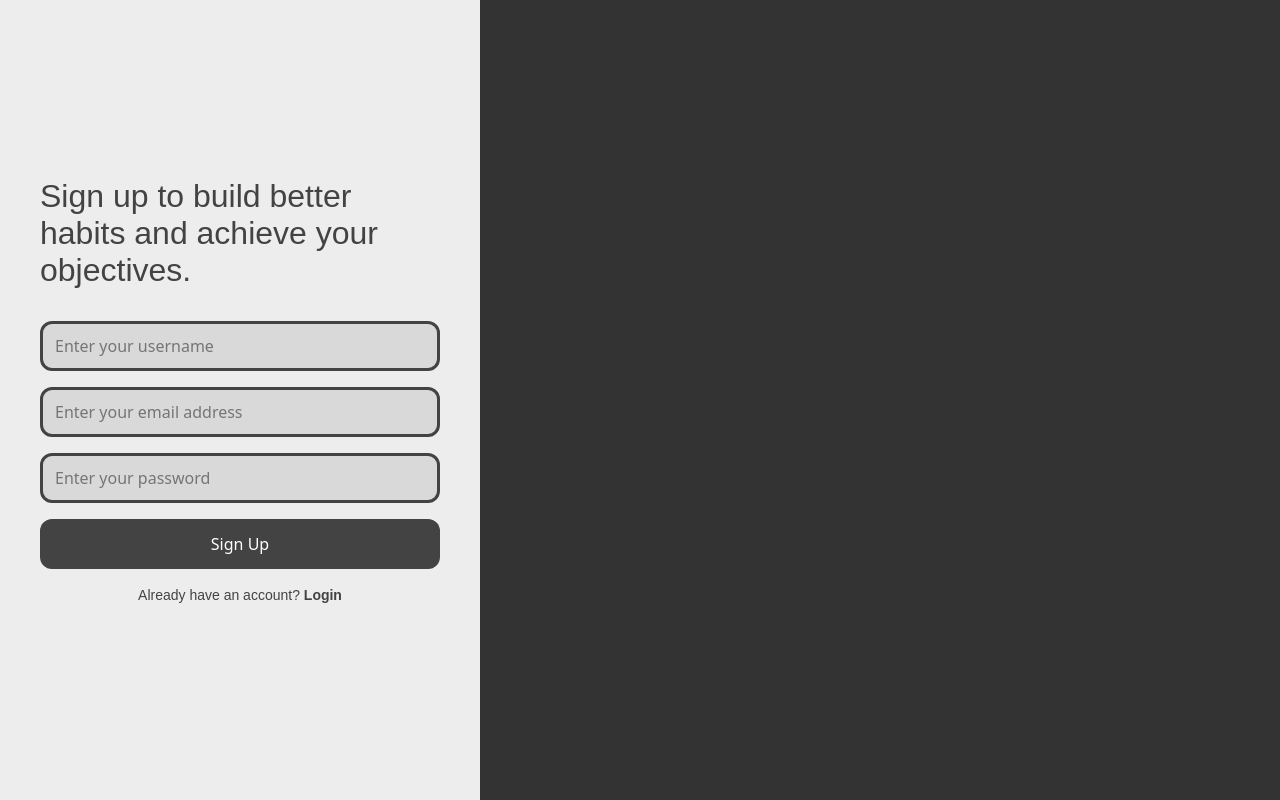
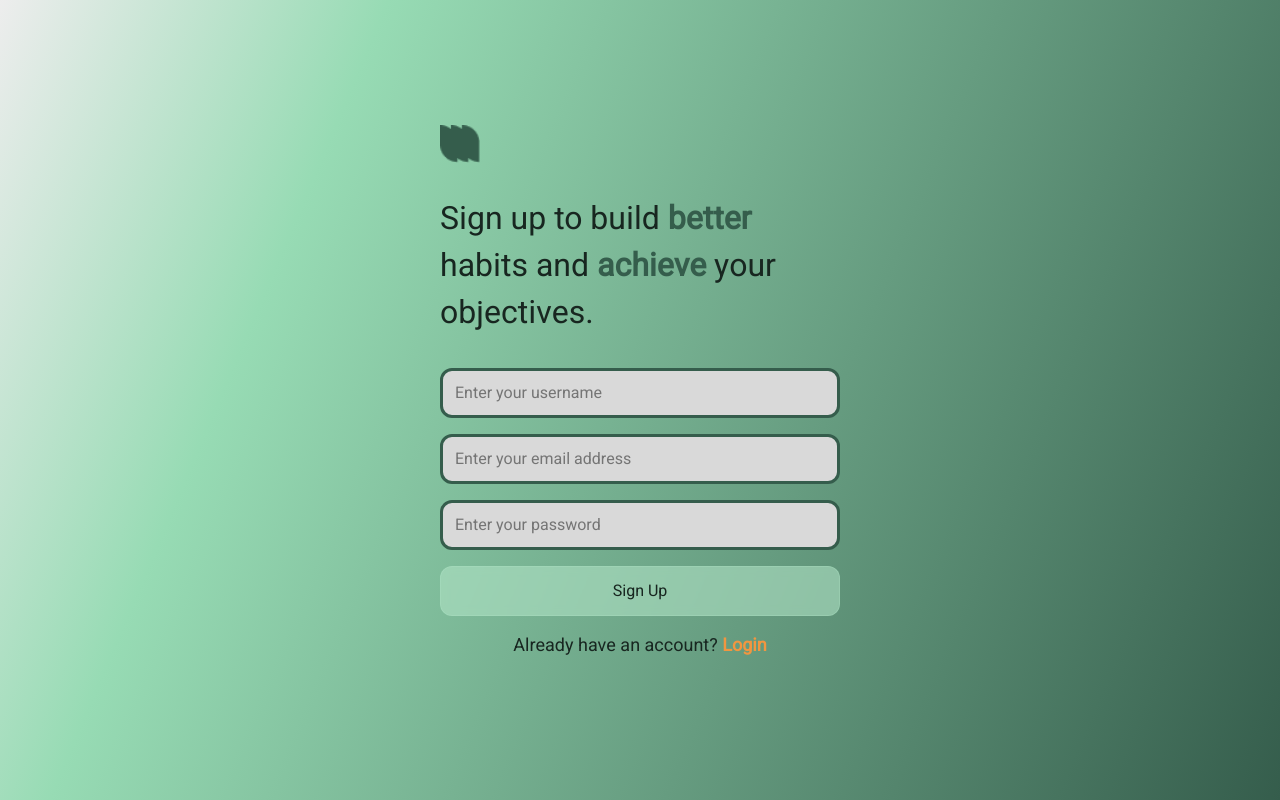
Before and after one commit to Miguyy/pw1-Modo, a Vue app in the folder Modo/: page /signin in a window 1280 px wide. Built offline with nearby package versions, Linux system fonts and the light colour scheme.

Commit message:
feat(Register UI): Added colors from the palette. This page looks just like Figma's prototype.

```diff
--- a/Modo/src/css/styles.css
+++ b/Modo/src/css/styles.css
@@ -4,6 +4,19 @@
   display: flex;
   min-height: 100vh;
   flex-wrap: wrap;
+  justify-content: center;
+  font-family: Heebo;
+}
+
+.register-image {
+  display: flex;
+  justify-content: flex-start;
+  margin-bottom: 16px;
+}
+
+.register-img {
+  width: 40px;
+  height: auto;
 }
 
 .register-form {
@@ -17,20 +30,16 @@
   justify-content: center;
 }
 
-.register-image {
-  flex: 1;
-  min-width: 320px;
-  display: flex;
-  justify-content: center;
-  align-items: center;
-  background: #333;
+.highlight2 {
+  color: #355d4c;
+  font-weight: 700;
 }
 
 .register-form input {
   width: 100%;
   height: 50px;
   border-radius: 12px;
-  border: 3px solid #434343;
+  border: 3px solid #355d4c;
   background: #d9d9d9;
   padding: 0 12px;
   font-size: 16px;
@@ -40,23 +49,24 @@
 .register-form button {
   height: 50px;
   border-radius: 12px;
-  border: none;
-  background: #434343;
-  color: #fff;
+  border: 1px solid rgba(177, 228, 199, 0.3);
+  background: rgba(177, 228, 199, 0.58);
+  color: #182620;
+  backdrop-filter: blur(4.9px);
+  -webkit-backdrop-filter: blur(4.9px);
   font-size: 16px;
   cursor: pointer;
 }
 
 .register-login {
-  font-size: 14px;
+  font-size: 18px;
   text-align: center;
-  font-family: Arial, Helvetica, sans-serif;
-  color: #434343;
+  font-family: Heebo;
+  color: #182620;
 }
 
 .register-text {
-  color: #434343;
-  font-family: Arial, Helvetica, sans-serif;
+  color: #182620;
   font-size: 32px;
   font-style: normal;
   font-weight: 400;
--- a/Modo/src/views/RegisterView.vue
+++ b/Modo/src/views/RegisterView.vue
@@ -1,7 +1,16 @@
 <template>
-  <div class="register-container">
+  <div
+    class="register-container"
+    style="background: linear-gradient(113deg, #ededed 0.02%, #97dbb4 24.02%, #355d4c 100.02%)"
+  >
     <div class="register-form">
-      <p class="register-text">Sign up to build better habits and achieve your objectives.</p>
+      <div class="register-image">
+        <a href="/"><img src="../images/M.png" alt="Register Image" class="register-img" /></a>
+      </div>
+      <p class="register-text">
+        Sign up to build <span class="highlight2">better</span> habits and
+        <span class="highlight2">achieve</span> your objectives.
+      </p>
 
       <input v-model="name" type="text" placeholder="Enter your username" id="reg-name-user" />
       <input
@@ -23,18 +32,11 @@
         Already have an account?
         <a
           href="/login"
-          style="
-            text-decoration: none;
-            font-family: Arial, Helvetica, sans-serif;
-            font-weight: bold;
-            color: #434343;
-          "
+          style="text-decoration: none; font-family: Heebo; font-weight: bold; color: #f19640"
           >Login</a
         >
       </p>
     </div>
-
-    <div class="register-image"></div>
   </div>
 </template>
 
```
